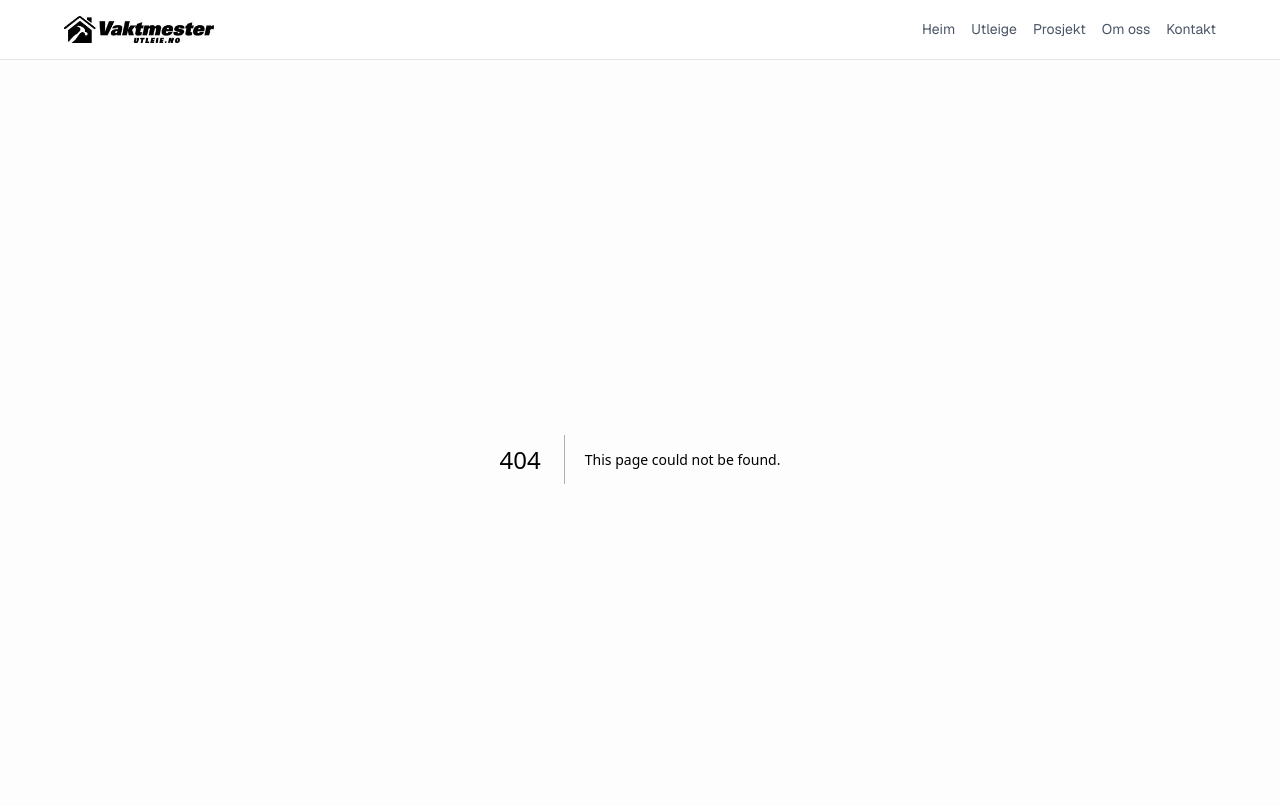
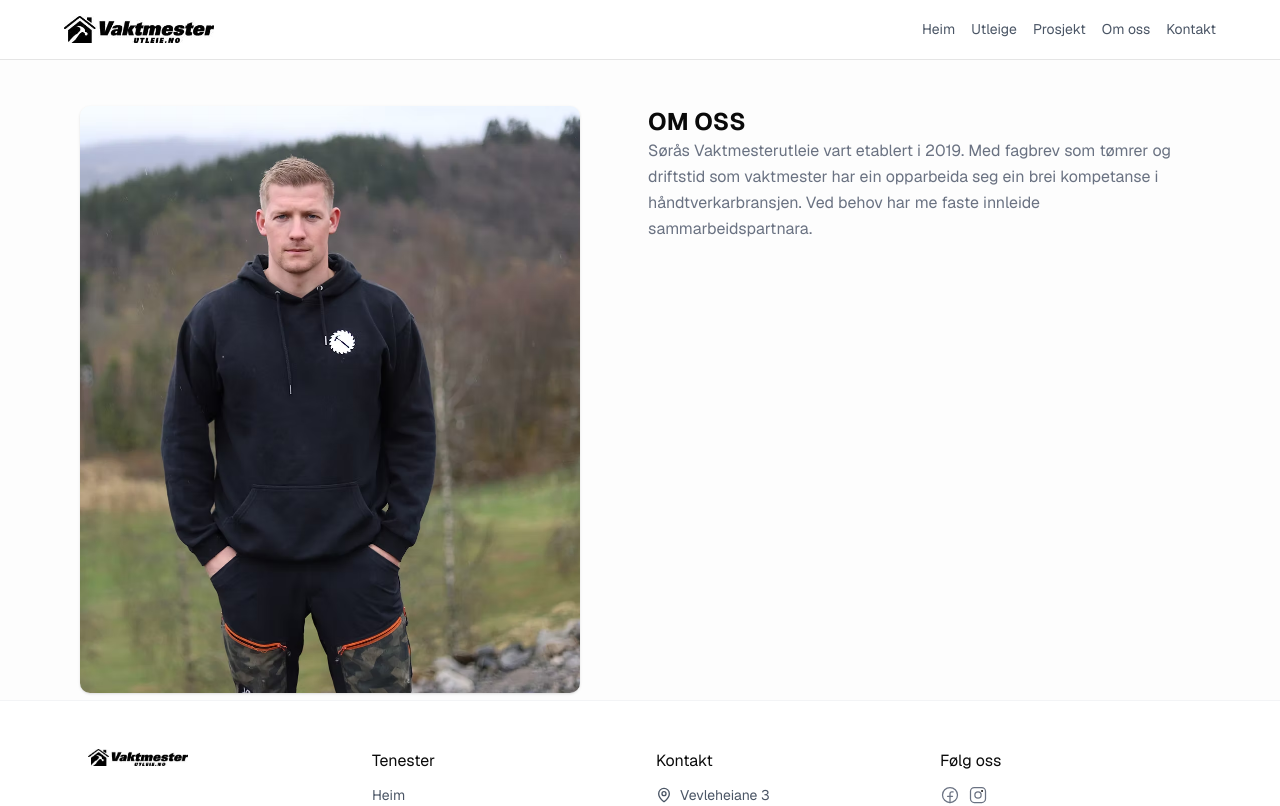
Before and after one commit to vaktmester-utleie/vaktmesterutleie, a Next.js app in the folder web/: page /om-oss in a window 1280 px wide. Before the commit this address had no page. Shown: the top 806 px of the page. Built offline with nearby package versions, Linux system fonts and the light colour scheme.

Commit message:
feat: about us page

```diff
--- /dev/null
+++ b/web/src/app/om-oss/page.tsx
@@ -0,0 +1,28 @@
+import Container from '@/components/wrapper/container'
+import Section from '@/components/wrapper/section'
+import Image from 'next/image'
+
+export default function Page() {
+  return (
+    <Section className=" page-section  min-h-[80vh] flex items-center justify-center">
+      <Section className="grid grid-cols-1 sm:grid-cols-2 gap-4" constraint>
+        <Image
+          className="rounded-lg shadow-sm"
+          src={'/sivert.jpg'}
+          width={500}
+          height={500}
+          alt="bilde av sivert sørås"
+        />
+        <Container>
+          <h1 className="title uppercase">Om oss</h1>
+          <p className="subtitle">
+            Sørås Vaktmesterutleie vart etablert i 2019. Med fagbrev som tømrer
+            og driftstid som vaktmester har ein opparbeida seg ein brei
+            kompetanse i håndtverkarbransjen. Ved behov har me faste innleide
+            sammarbeidspartnara.
+          </p>
+        </Container>
+      </Section>
+    </Section>
+  )
+}
--- a/web/src/components/navigation/navigation-items.ts
+++ b/web/src/components/navigation/navigation-items.ts
@@ -2,6 +2,6 @@ export const navigationItems = [
   { id: 1, label: 'Heim', href: '/' },
   { id: 2, label: 'Utleige', href: '/utleige' },
   { id: 3, label: 'Prosjekt', href: '/prosjekt' },
-  { id: 4, label: 'Om oss', href: 'om-oss' },
+  { id: 4, label: 'Om oss', href: '/om-oss' },
   { id: 5, label: 'Kontakt', href: '/kontakt' },
 ]
```
Also changed, not shown: web/public/sivert.jpg (added).
